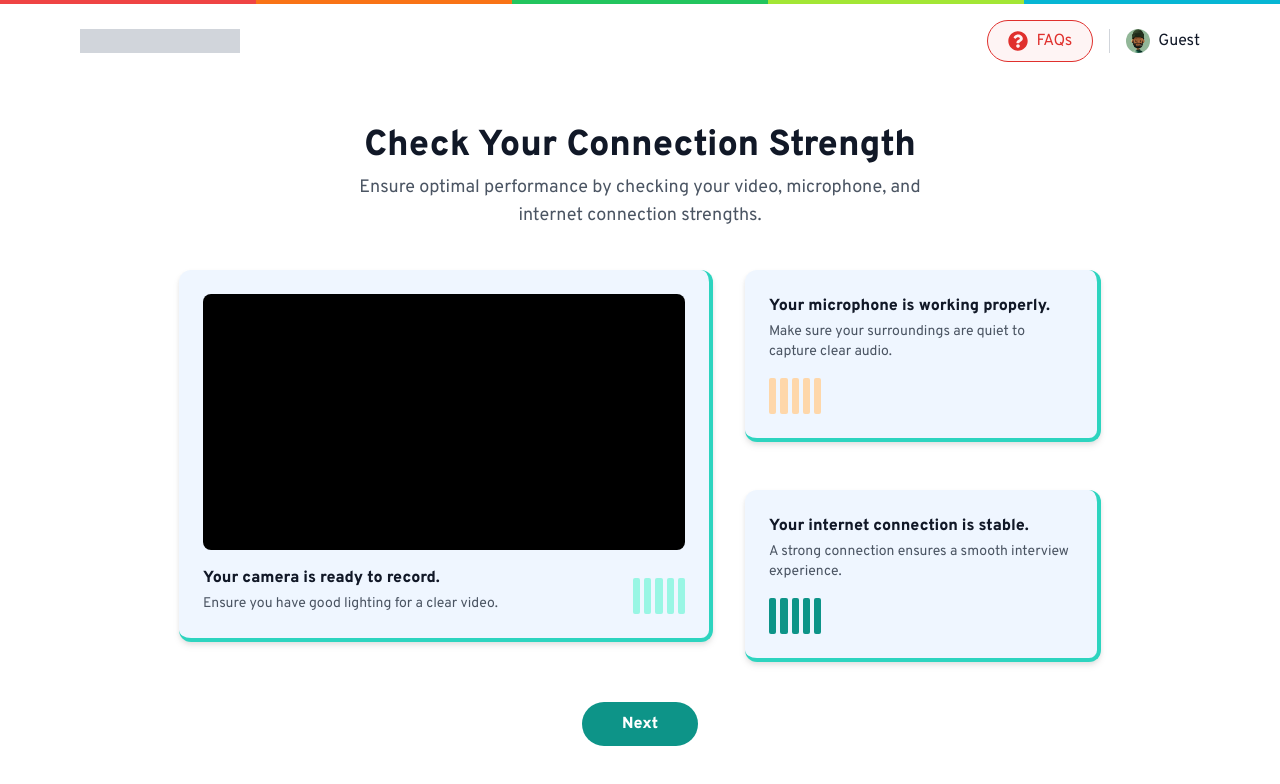
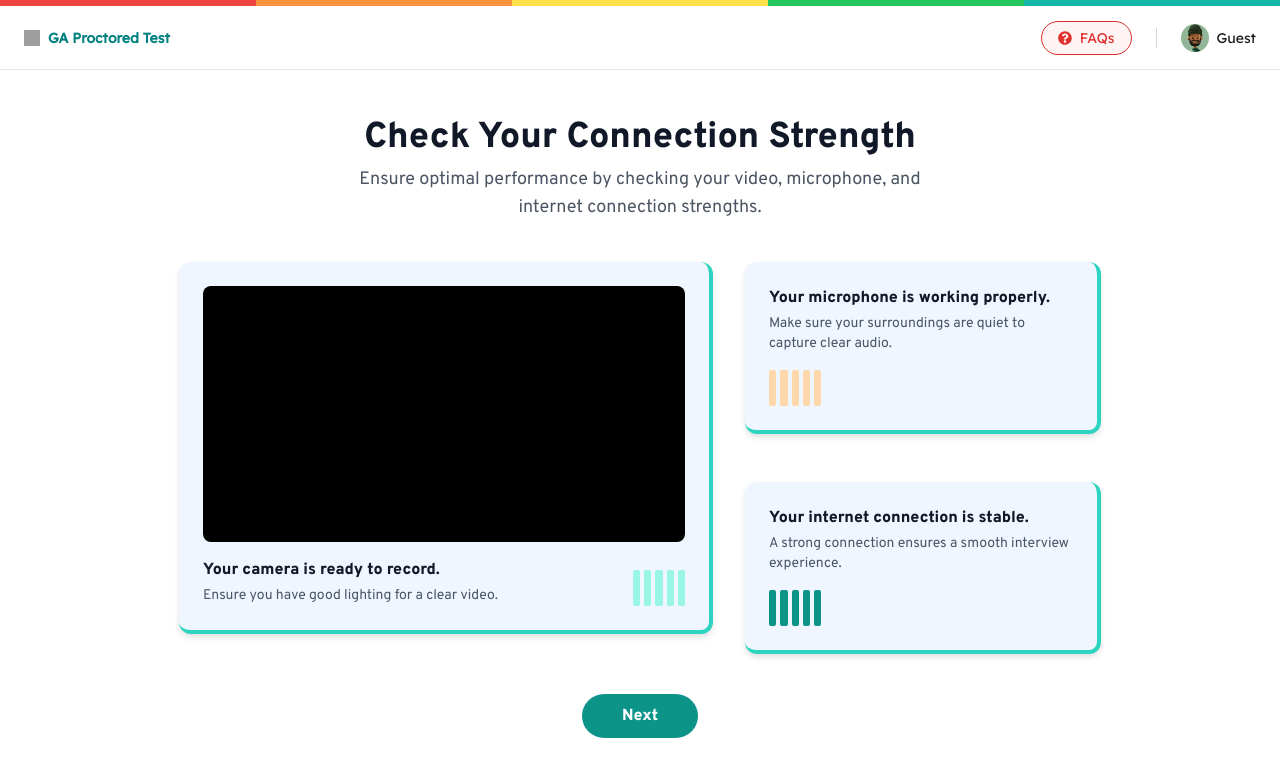
Before and after one commit to Asha-deepthi/GA_Frontend, a React (Vite) app: page /connectionstrength/1 in a window 1280 px wide. Shown: the top 784 px of the page. Built offline with nearby package versions, Linux system fonts and the light colour scheme; no server answers; grey boxes are pictures that could not be loaded.

Commit message:
top header

```diff
--- a/src/Test_execution/ConnectionStrength.jsx
+++ b/src/Test_execution/ConnectionStrength.jsx
@@ -3,6 +3,7 @@ import { FaQuestionCircle } from 'react-icons/fa';
 import { useNavigate, useParams} from "react-router-dom";
 import { useContext } from "react";
 import AuthContext from "../Test_creation/contexts/AuthContext";
+import TopHeader from './components/TopHeader';
 
 export default function ConnectionStrengthScreen() {
   const { user } = useContext(AuthContext);
@@ -176,27 +177,7 @@ export default function ConnectionStrengthScreen() {
   };
   return (
     <div className="relative w-screen h-screen bg-white overflow-auto font-overpass">
-      <div className="sticky top-0 w-full flex h-1 z-10">
-        <div className="flex-1 bg-red-500" />
-        <div className="flex-1 bg-orange-500" />
-        <div className="flex-1 bg-green-500" />
-        <div className="flex-1 bg-lime-400" />
-        <div className="flex-1 bg-cyan-500" />
-      </div>
-      <header className="flex items-center justify-between px-20 py-4">
-        <div className="w-40 h-6 bg-gray-300" />
-        <div className="flex items-center gap-4">
-          <button className="flex items-center px-5 py-2 border border-[#E0302D] rounded-full bg-[#E0302D0D] gap-2">
-            <FaQuestionCircle className="text-[#E0302D] text-xl" />
-            <span className="text-[#E0302D] text-base font-medium">FAQs</span>
-          </button>
-          <div className="h-6 w-px bg-gray-300" />
-          <div className="flex items-center gap-2">
-            <img src="/images/profilepic.png" alt="Avatar" className="w-6 h-6 rounded-full" />
-            <span className="text-gray-900 text-base font-medium">{userName ?? 'Loading...'}</span>
-          </div>
-        </div>
-      </header>
+      <TopHeader userName={userName} />
       <div className="text-center mt-12">
         <h1 className="text-4xl font-bold text-gray-900">Check Your Connection Strength</h1>
         <p className="mt-2 text-lg text-gray-600 max-w-xl mx-auto">Ensure optimal performance by checking your video, microphone, and internet connection strengths.</p>
--- a/src/Test_execution/PermissionScreen.jsx
+++ b/src/Test_execution/PermissionScreen.jsx
@@ -78,7 +78,7 @@ export default function PermissionScreen() {
   };
 
   return (
-    <div className="w-screen min-h-screen bg-white flex flex-col items-center justify-start px-4 relative overflow-hidden font-overpass overflow-x-hidden overflow-y-auto">
+    <div className="w-screen min-h-screen bg-white flex flex-col items-center justify-start relative overflow-hidden font-overpass overflow-x-hidden overflow-y-auto">
       <TopHeader userName={userName} />
       {/* Main Content */}
       <div className="absolute top-[174px] left-1/2 transform -translate-x-1/2 w-[90vw] max-w-[1100px] min-h-[706px] flex flex-col gap-[60px]">
--- a/src/Test_execution/WelcomeScreen.jsx
+++ b/src/Test_execution/WelcomeScreen.jsx
@@ -64,7 +64,7 @@ const handleAccept = async () => {
         }
     };
   return (
-    <div className="w-screen h-screen bg-white flex flex-col items-center px-4 pt-6 font-overpass relative overflow-hidden">
+    <div className="w-screen h-screen bg-white flex flex-col items-center  font-overpass relative overflow-hidden">
       <TopHeader userName={userName} />
       {/* Main Content */}
       <div className="w-full flex-1 flex flex-col items-center justify-center px-4 md:px-0 max-w-[456px] overflow-hidden">
```
